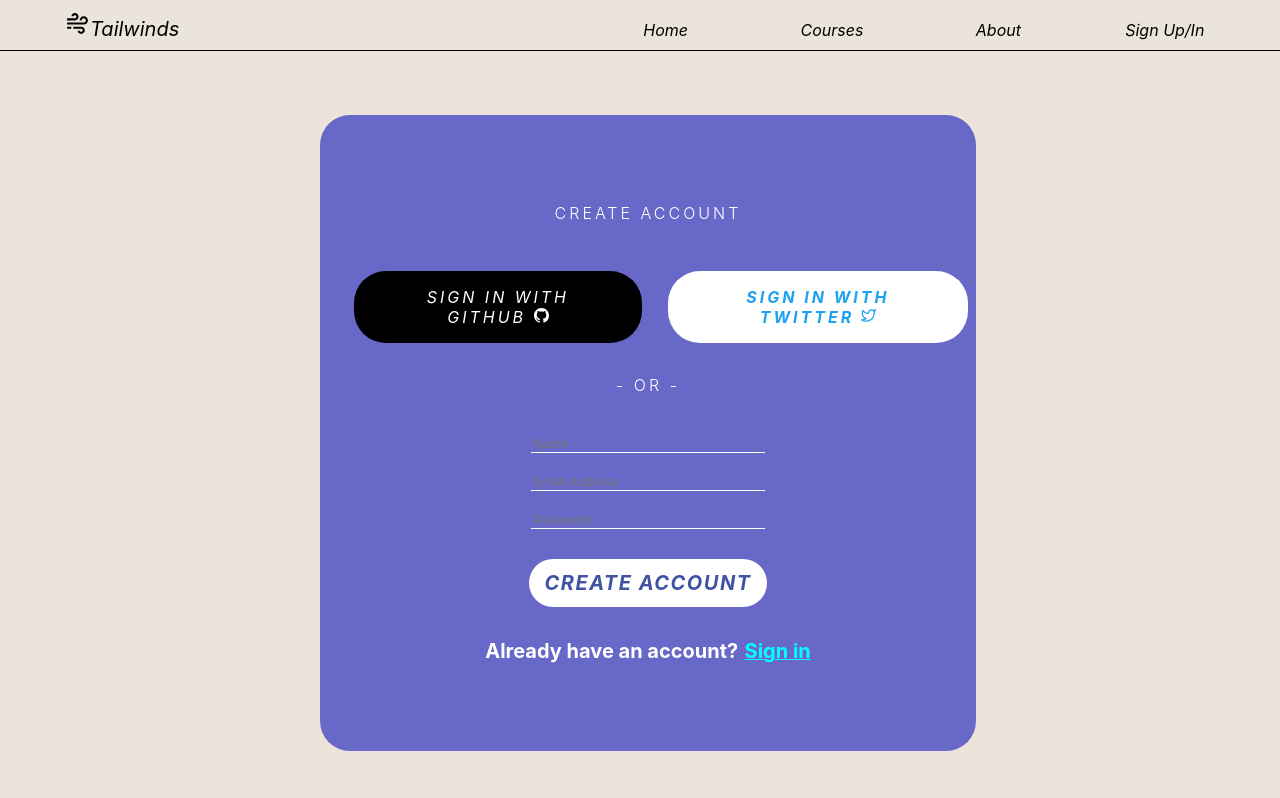
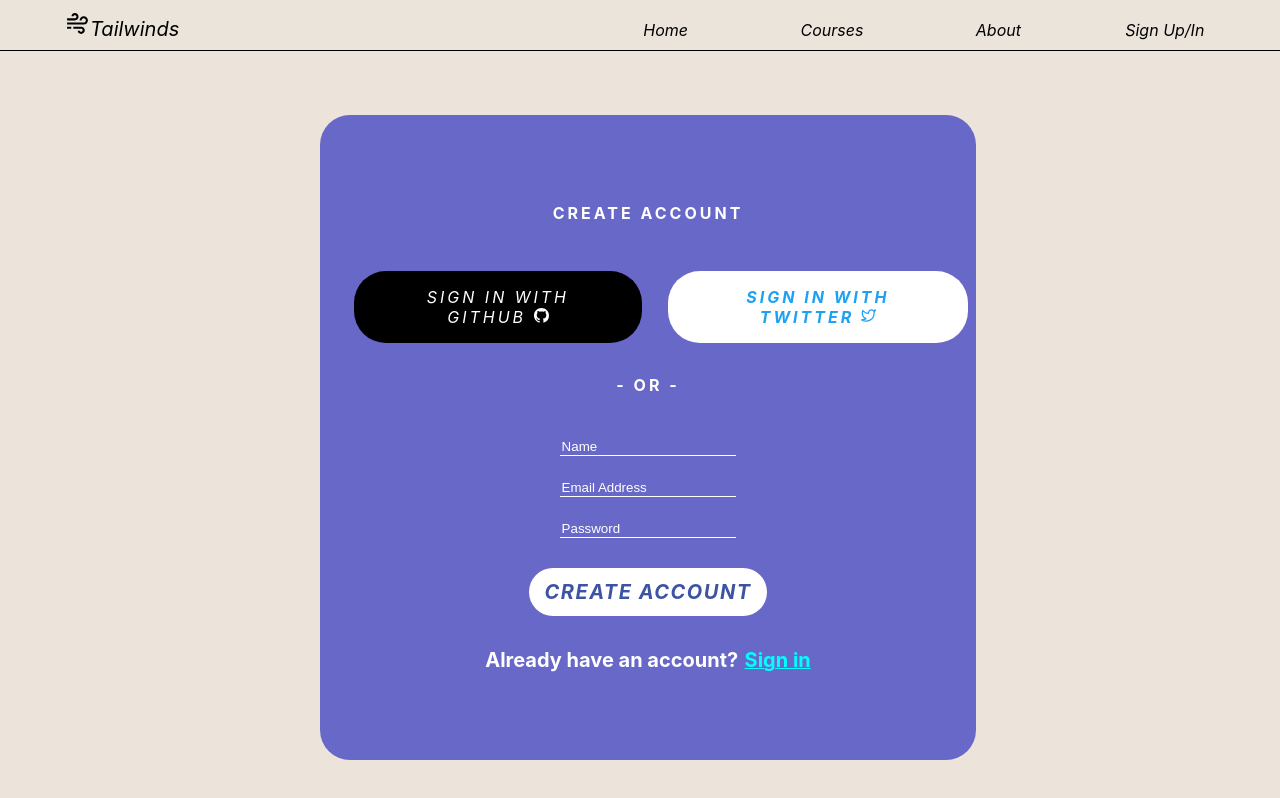
Before and after one commit to wsderte/tailwind, a React (Create React App) app: page /sign/up in a window 1280 px wide. Built offline with nearby package versions, Linux system fonts and the light colour scheme; the HTML template or start-up script is replaced by a standard one.

Commit message:
sign up, small changes

```diff
--- a/src/components/email-button/email-button.js
+++ b/src/components/email-button/email-button.js
@@ -1,6 +1,10 @@
 import React from 'react'
 import './email-button.css'
 
-export const EmailButton = ({ name }) => {
-    return <div className="email-button">{name}</div>
+export const EmailButton = ({ name, onClick }) => {
+    return (
+        <div className="email-button" onClick={onClick}>
+            {name}
+        </div>
+    )
 }
--- a/src/components/header-text/header-text.css
+++ b/src/components/header-text/header-text.css
@@ -2,7 +2,7 @@
   margin-top: 5%;
   margin-bottom: 5vh;
 
-  font-weight: 300;
+  font-weight: 700;
   letter-spacing: 3px;
   text-transform: uppercase;
   text-align: center;
--- a/src/components/home-main/home-main.js
+++ b/src/components/home-main/home-main.js
@@ -31,7 +31,6 @@ export const HomeMain = () => {
                     <div className="home-main-picture"></div>
                 </div>
             </div>
-
             <HeaderText text={text[2]} />
         </div>
     )
--- a/src/components/input/input.css
+++ b/src/components/input/input.css
@@ -1,10 +1,24 @@
 .sign-input{
-    width: 60%;
+    width: 90%;
     background-color: rgb(104, 104, 201);
 
     border: none;
     border-bottom: 1px solid white;
+
     color: white;
+    -webkit-text-fill-color: white;
+}
+
+.sign-input-box{
+    width: 50%;
+    position: relative;
+}
+
+.password-picture{
+    position: absolute;
+    right: 0;
+    top: 0;
+    cursor: pointer;
 }
 
 .margin-bottom{
--- a/src/components/input/input.js
+++ b/src/components/input/input.js
@@ -1,12 +1,41 @@
-import React from 'react'
+import React, { useState } from 'react'
 import './input.css'
 
-export const Input = ({ placeholder }) => {
+import { SiKeepassxc } from 'react-icons/si'
+import { checkLogInputError } from '../../functions/checkLogInputError'
+
+export const Input = ({ placeholder, type, update }) => {
+    const [show, setshow] = useState(type)
+    const [value, setvalue] = useState('')
+    const [error, seterror] = useState(false)
+
+    const onChange = (e) => {
+        setvalue(e.target.value)
+        seterror(checkLogInputError(e.target.value, placeholder))
+        if (!checkLogInputError(e.target.value, placeholder)) {
+            update(e.target.value)
+        } else {
+            update(null)
+        }
+    }
+
+    const onClick = () => {
+        show === type ? setshow('text') : setshow(type)
+    }
+
     return (
-        <input
-            className="sign-input margin-bottom"
-            type="text"
-            placeholder={placeholder}
-        ></input>
+        <div className="sign-input-box  margin-bottom">
+            <input
+                className="sign-input"
+                type={show}
+                placeholder={placeholder}
+                value={value}
+                onChange={onChange}
+            ></input>
+            {type === 'password' ? (
+                <SiKeepassxc className="password-picture" onClick={onClick} />
+            ) : null}
+            {error ? error : null}
+        </div>
     )
 }
--- /dev/null
+++ b/src/functions/checkLogInputError.js
@@ -0,0 +1,21 @@
+export const checkLogInputError = (val, placeholder) => {
+    if (val.length < 4) {
+        return 'need more characters'
+    }
+    if (placeholder === 'Name' && val.length > 4) {
+        return
+    }
+    if (placeholder === 'Email Address') {
+        if (val.includes('@') && val.includes('.') && val.length > 4) {
+            return
+        }
+        return 'wrong email'
+    }
+    if (placeholder === 'Password' && val.length > 4) {
+        let check = new RegExp('(?=.*[A-Z])[0-9a-zA-Z]{8,}$')
+        if (!check.test(val)) {
+            return 'Weak password'
+        }
+        return
+    }
+}
```
